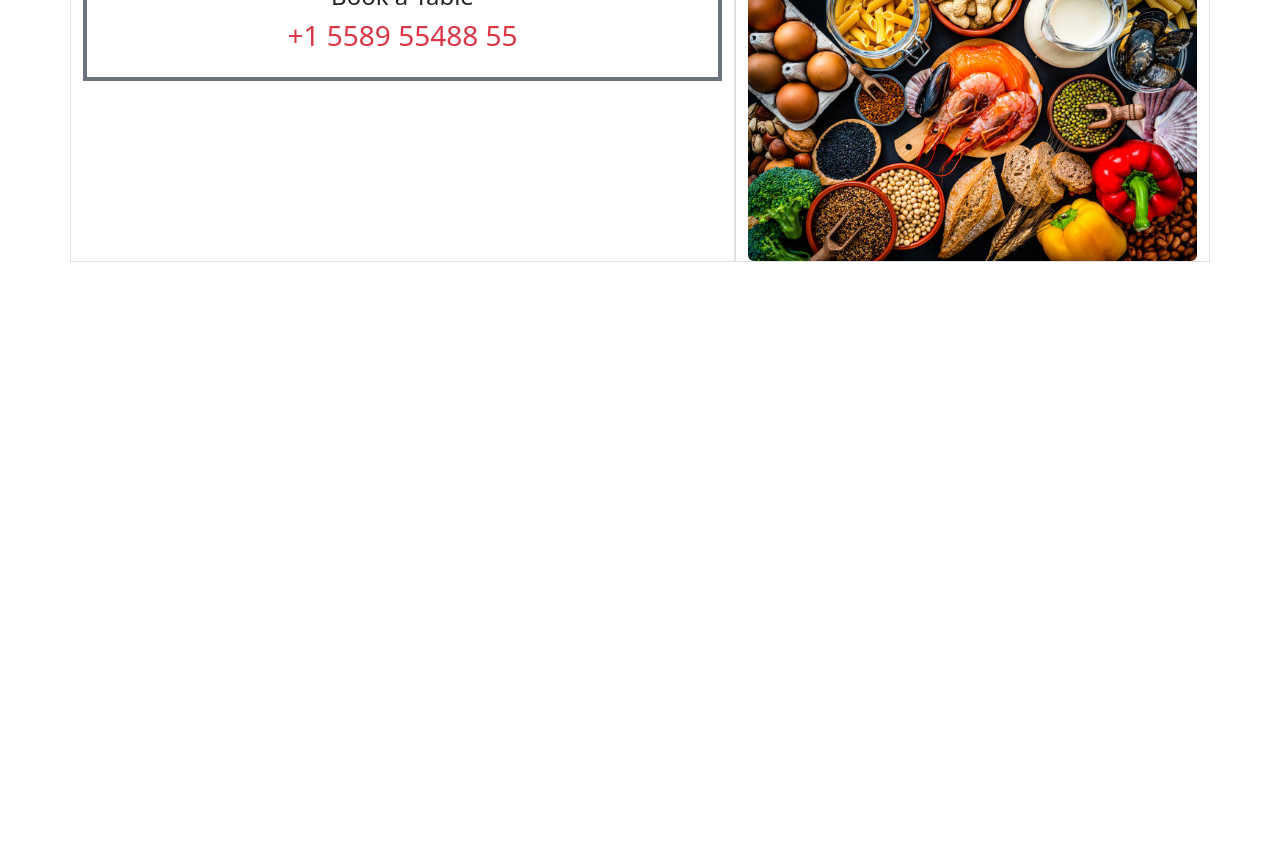
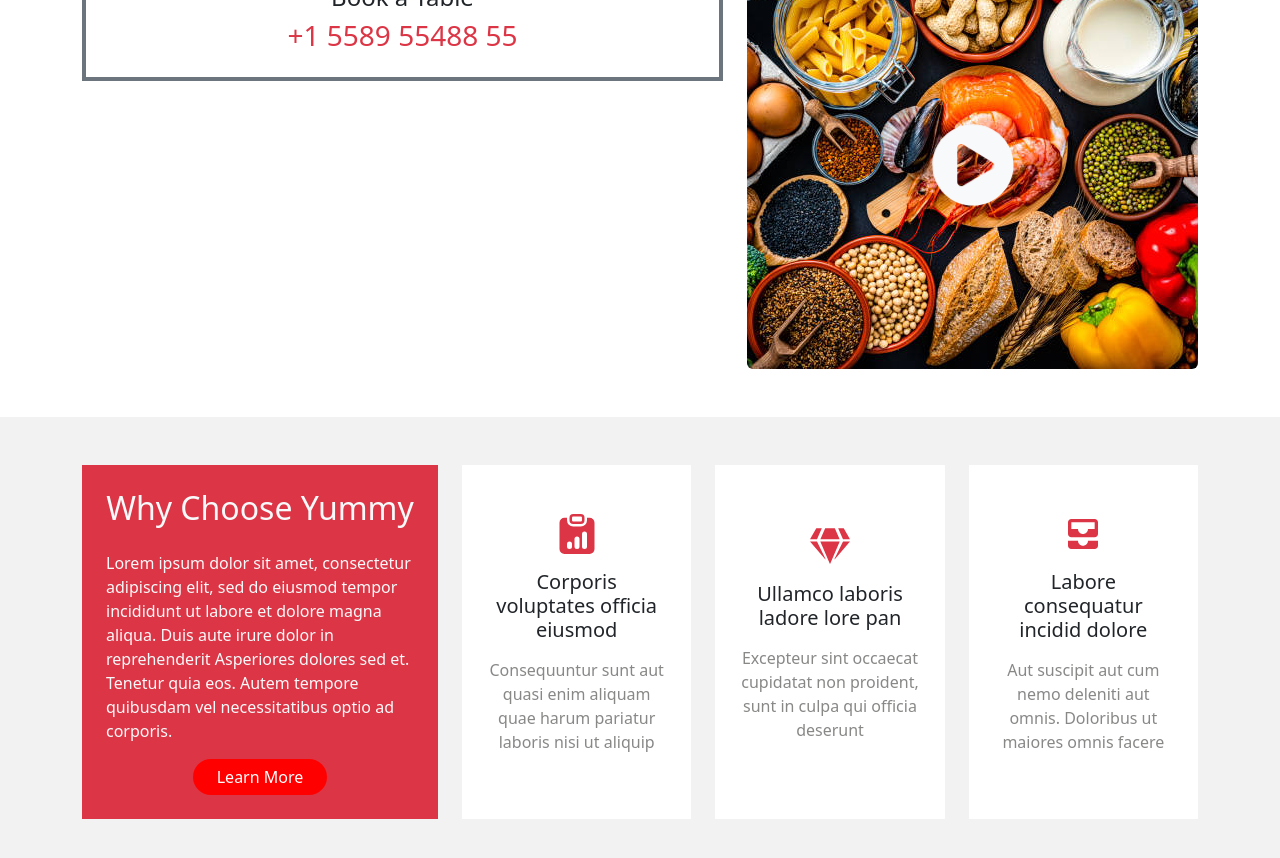
Before and after one commit to VikramJha-WebDeveloper/Yummy, a React (Vite) app: page / in a window 1280 px wide. Shown: the part 1420-2278 px from the top of the page. Before the commit the page ends 1730 px from the top, so only its background shows below. Built offline with nearby package versions, Linux system fonts and the light colour scheme; a web font is replaced by a local one.

Commit message:
completed about section and choose section

```diff
--- a/src/App.jsx
+++ b/src/App.jsx
@@ -12,6 +12,8 @@
     themeColors: {
       firstColor: "danger",
       lightDark: "#888887",
+      bgColor: "#f2f2f2",
+      dangerColor: "#dc3545",
     },
     fontFamily: '"Edu AU VIC WA NT Hand", cursive',
   };
--- a/src/components/About.jsx
+++ b/src/components/About.jsx
@@ -1,20 +1,43 @@
 import { React, useEffect, createContext, useContext } from "react";
 import AOS from "aos";
+import { keyframes, styled } from "styled-components";
 
 import { settings } from "../App";
 
 // import react icons
 import { FaCheckCircle } from "react-icons/fa";
+import { FaPlayCircle } from "react-icons/fa";
 
 // import images
 import Img1 from "/images/aboutImg1.jpg";
 import Img2 from "/images/aboutImg2.jpg";
+
+// import videos
+import Video1 from "/videos/aboutVideo.mp4";
 
 // import heading section
 import SectionTitle from "./SectionTitle";
 
 //page title and description
 const data = createContext();
+
+// define keyframes
+const move = keyframes`
+  from{
+    transform: scale(1);
+  }to{
+    transform: scale(1.3)
+  }
+`;
+
+// create a styled component for play button
+const MovingElement = styled.div`
+  animation-name: ${move};
+  animation-timing-function: linear;
+  animation-duration: 1s;
+  animation-direction: alternate;
+  animation-iteration-count: infinite;
+`;
 
 const About = () => {
   useEffect(() => {
@@ -38,7 +61,7 @@
           </div>
         </div>
         <div className="row mt-5">
-          <div className="col col-12 col-lg-7 border">
+          <div className="col col-12 col-lg-7">
             <div className="card border-0">
               <img className="img-fluid" src={Img1} />
               <div className="card-body border border-secondary border-4 my-3">
@@ -51,7 +74,7 @@
               </div>
             </div>
           </div>
-          <div className="col col-12 col-lg-5 border">
+          <div className="col col-12 col-lg-5">
             <p style={{ color: `${defaultSetting.themeColors.lightDark}` }}>
               Lorem ipsum dolor sit amet, consectetur adipiscing elit, sed do
               eiusmod tempor incididunt ut labore et dolore magna aliqua.
@@ -84,8 +107,27 @@
               eu fugiat nulla pariatur. Excepteur sint occaecat cupidatat non
               proident
             </p>
-            <div className="card overflow-hidden border-0">
+            <div className="card overflow-hidden border-0 d-flex align-items-center justify-content-center">
               <img src={Img2} />
+              <MovingElement className="position-absolute">
+                <FaPlayCircle
+                  className={` display-1 text-light`}
+                  style={{ cursor: "pointer" }}
+                  data-bs-toggle="modal"
+                  data-bs-target="#modalVideo"
+                />
+              </MovingElement>
+              <div className="modal fade" id="modalVideo">
+                <div className="modal-dialog modal-xl">
+                  <div className="modal-content">
+                    <div className="modal-body">
+                      <video width="100%" controls>
+                        <source src={Video1}></source>
+                      </video>
+                    </div>
+                  </div>
+                </div>
+              </div>
             </div>
           </div>
         </div>
--- /dev/null
+++ b/src/components/Choose.jsx
@@ -0,0 +1,126 @@
+import React, { useContext } from "react";
+import { settings } from "../App";
+import { styled } from "styled-components";
+
+// import react icons
+import { BsClipboardDataFill } from "react-icons/bs";
+import { FaGem } from "react-icons/fa";
+import { MdAllInbox } from "react-icons/md";
+
+const Choose = () => {
+  const defaultSettings = useContext(settings);
+
+  // create styled component
+  const ChooseSection = styled.div`
+    background-color: ${defaultSettings.themeColors.bgColor};
+    .chooseBox h3 {
+      transition-duration: 0.3s;
+    }
+    .chooseBox {
+      &:hover h3 {
+        color: ${defaultSettings.themeColors.dangerColor} !important;
+      }
+    }
+  `;
+
+  return (
+    <ChooseSection>
+      <div className="container py-5">
+        <div className="row">
+          <div className={`col col-12 col-lg-4`}>
+            <div
+              className={`bg-${defaultSettings.themeColors.firstColor} h-100 d-flex flex-column align-items-center justify-content-center p-4 text-light`}
+            >
+              <h2>Why Choose Yummy</h2>
+              <p className="my-3">
+                Lorem ipsum dolor sit amet, consectetur adipiscing elit, sed do
+                eiusmod tempor incididunt ut labore et dolore magna aliqua. Duis
+                aute irure dolor in reprehenderit Asperiores dolores sed et.
+                Tenetur quia eos. Autem tempore quibusdam vel necessitatibus
+                optio ad corporis.
+              </p>
+              <button
+                className="btn btn-primary rounded-pill border-0 px-4"
+                style={{ background: "red" }}
+              >
+                Learn More
+              </button>
+            </div>
+          </div>
+          <div className="col col-12 col-lg-8">
+            <div className="row h-100">
+              <div className="col col-12 col-xl-4 mt-3 mt-xl-0">
+                <div
+                  style={{ backgroundColor: "white" }}
+                  className="d-flex flex-column align-items-center justify-content-center p-4 h-100 chooseBox"
+                >
+                  <BsClipboardDataFill
+                    className={`fs-1 text-${defaultSettings.themeColors.firstColor}`}
+                  />
+                  <h3 className="my-3 fs-5 text-center">
+                    Corporis voluptates officia eiusmod
+                  </h3>
+                  <p
+                    className={`text-center`}
+                    style={{
+                      color: `${defaultSettings.themeColors.lightDark}`,
+                    }}
+                  >
+                    Consequuntur sunt aut quasi enim aliquam quae harum pariatur
+                    laboris nisi ut aliquip
+                  </p>
+                </div>
+              </div>
+              <div className="col col-12 col-xl-4 mt-3 mt-xl-0">
+                <div
+                  style={{ backgroundColor: "white" }}
+                  className="d-flex flex-column align-items-center justify-content-center p-4 h-100 chooseBox"
+                >
+                  <FaGem
+                    className={`fs-1 text-${defaultSettings.themeColors.firstColor}`}
+                  />
+                  <h3 className="my-3 fs-5 text-center">
+                    Ullamco laboris ladore lore pan
+                  </h3>
+                  <p
+                    className={`text-center`}
+                    style={{
+                      color: `${defaultSettings.themeColors.lightDark}`,
+                    }}
+                  >
+                    Excepteur sint occaecat cupidatat non proident, sunt in
+                    culpa qui officia deserunt
+                  </p>
+                </div>
+              </div>
+              <div className="col col-12 col-xl-4 mt-3 mt-xl-0">
+                <div
+                  style={{ backgroundColor: "white" }}
+                  className="d-flex flex-column align-items-center justify-content-center p-4 h-100 chooseBox"
+                >
+                  <MdAllInbox
+                    className={`fs-1 text-${defaultSettings.themeColors.firstColor}`}
+                  />
+                  <h3 className="my-3 fs-5 text-center">
+                    Labore consequatur incidid dolore
+                  </h3>
+                  <p
+                    className={`text-center`}
+                    style={{
+                      color: `${defaultSettings.themeColors.lightDark}`,
+                    }}
+                  >
+                    Aut suscipit aut cum nemo deleniti aut omnis. Doloribus ut
+                    maiores omnis facere
+                  </p>
+                </div>
+              </div>
+            </div>
+          </div>
+        </div>
+      </div>
+    </ChooseSection>
+  );
+};
+
+export default Choose;
--- a/src/components/Hero.jsx
+++ b/src/components/Hero.jsx
@@ -33,7 +33,7 @@
   `;
 
   const HeroSection = styled.div`
-    background-color: #f2f2f2;
+    background-color: ${defaultSettings.themeColors.bgColor};
     height: calc(100vh - 56px);
     h1 {
       word-spacing: 10px;
--- a/src/pages/HomePage.jsx
+++ b/src/pages/HomePage.jsx
@@ -1,12 +1,14 @@
 import React from "react";
 import Hero from "../components/Hero";
 import About from "../components/About";
+import Choose from "../components/Choose";
 
 const HomePage = () => {
   return (
     <>
       <Hero></Hero>
       <About></About>
+      <Choose></Choose>
     </>
   );
 };
```
Also changed, not shown: 1 other file (tests, documents, lock files or other folders).
